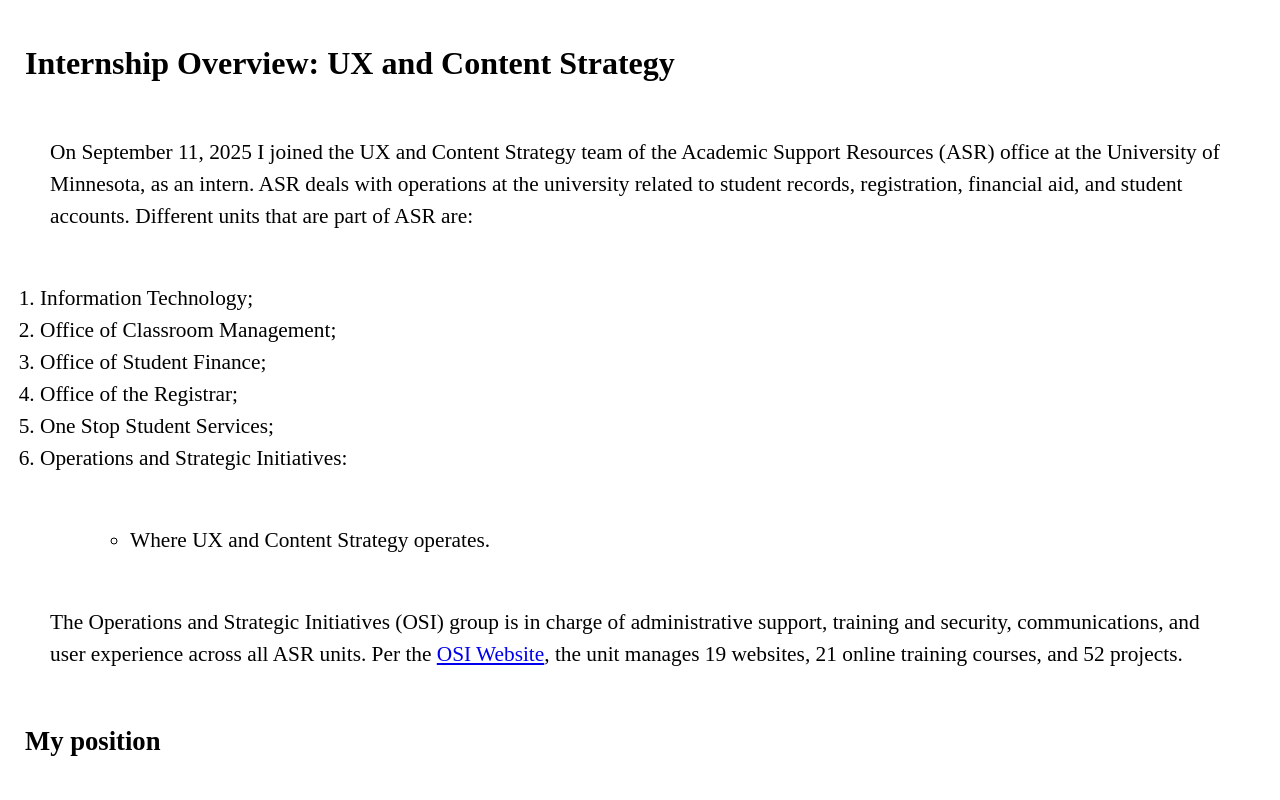
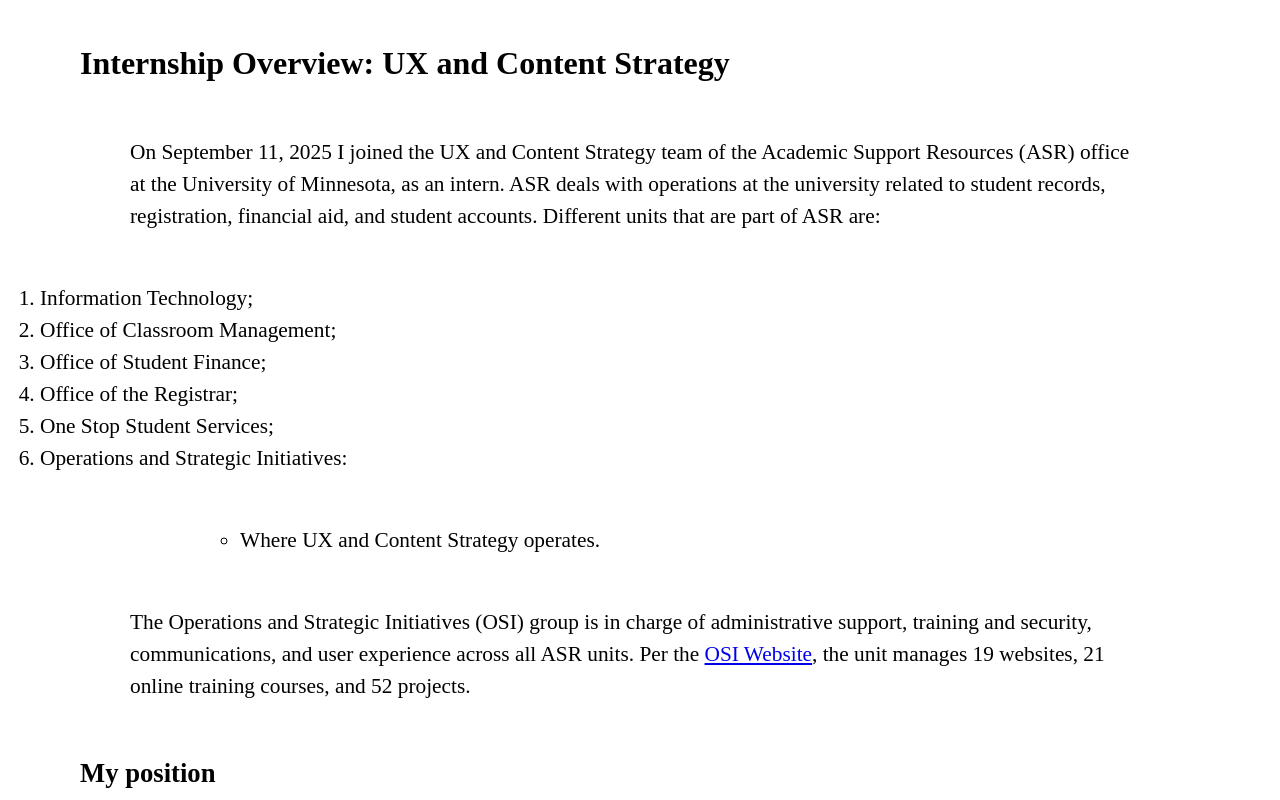
Before and after one commit to alber886/Internship_Portfolio, a plain HTML site: page index.html in a window 1280 px wide. Shown: the part 620-1420 px from the top of the page. Drawn offline with Linux system fonts and the light colour scheme.

Commit message:
Update styleguide.css

```diff
--- a/styleguide.css
+++ b/styleguide.css
@@ -41,13 +41,14 @@
 
 h1{ margin: 25px;
     padding-top: 20px;
+   padding-left: 55px;
         font-family: Proxima Nova; font-size: 30pt;
 }
 
-h2{ margin: 25px; font-family: Proxima Nova; font-size: 28;
+h2{ margin: 25px; font-family: Proxima Nova; font-size: 28;  padding-left: 55px;
   }
 
-h3{ margin: 25px; font-family: Proxima Nova;
+h3{ margin: 25px; font-family: Proxima Nova;  padding-left: 55px;
     font-size: 20pt;
 }
 
@@ -57,10 +58,12 @@
     line-height: 1.5;
     }
 
-p{ margin: 50px;
+p{ margin: 50px; padding-right: 100px; padding-left: 80px;
  }
 
-ul{ margin: 50px; }
+ul{ margin: 50px; padding-right: 100px; padding-left: 150px;}
+
+figure{ padding-left: 80px;}
 
 footer{
        margin-top: 20px;
```
